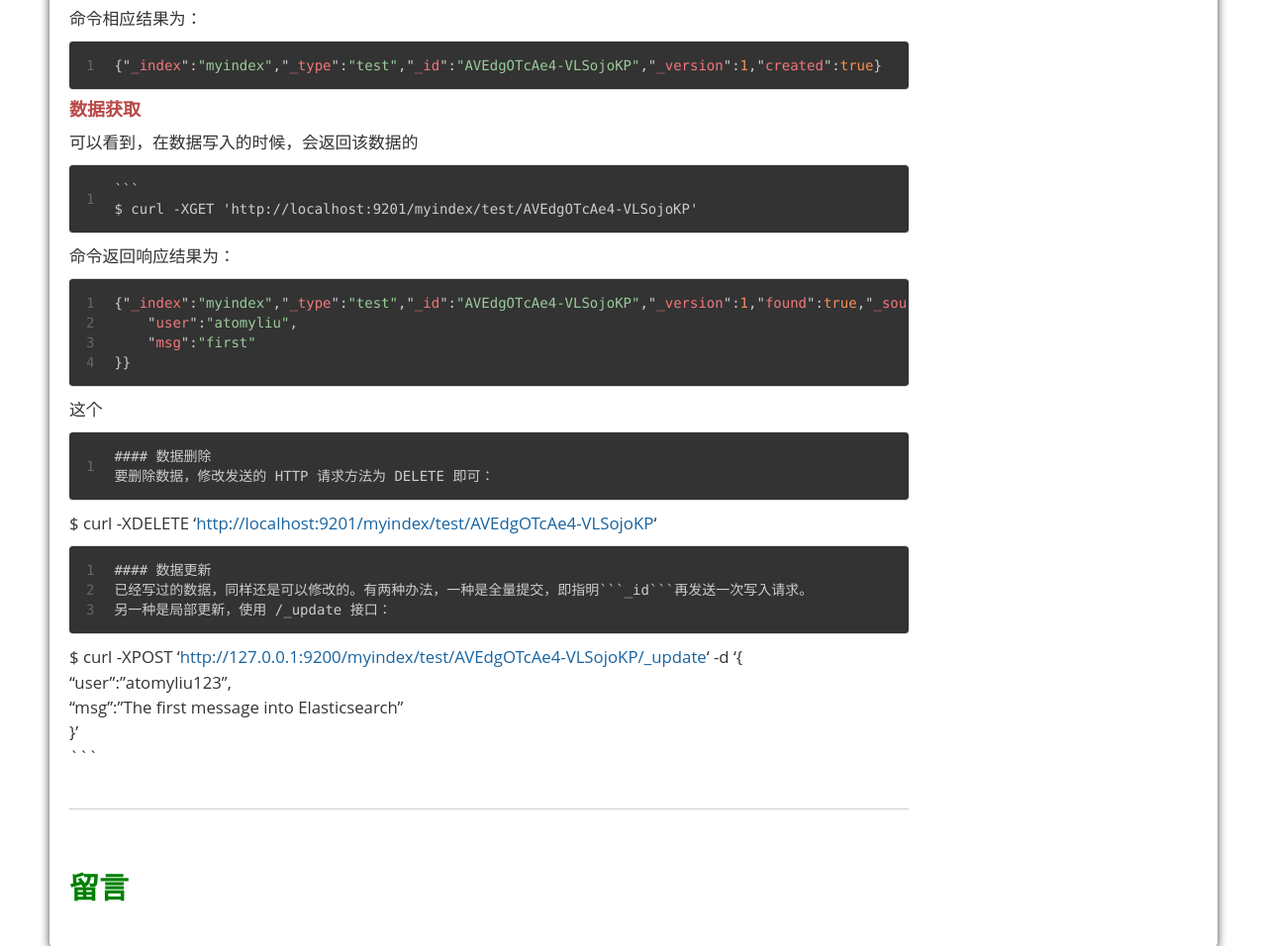
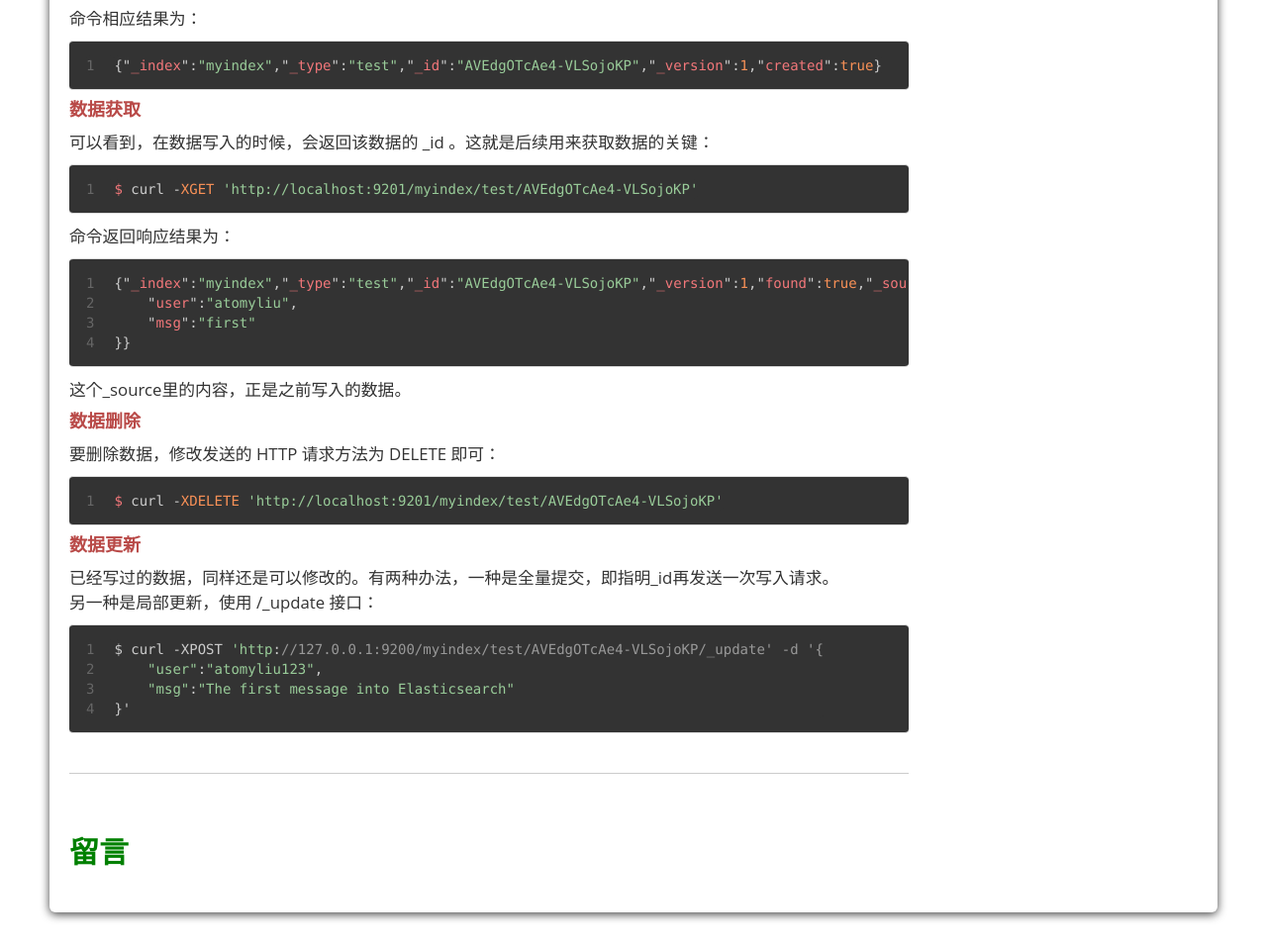
Before and after one commit to atomyliu/atomyliu.github.io, a plain HTML site: page 2015/11/19/elasticsearch/index.html in a window 1280 px wide. Shown: the part 1433-2389 px from the top of the page at 99% size. Drawn offline with Linux system fonts and the light colour scheme.

Commit message:
Site updated: 2015-11-19 10:36:39

````diff
--- a/2015/11/19/elasticsearch/index.html
+++ b/2015/11/19/elasticsearch/index.html
@@ -118,11 +118,11 @@ tags:elasticsearchElasticsearch 来源于作者 Shay Banon 的第一个开源项
 <h2 id="二、接口使用">二、接口使用</h2><h3 id="2-1_增删改查">2.1 增删改查</h3><p>增删改查是数据库的基础操作方法。ES 虽然不是数据库，但是很多场合下，都被人们当做一个文档型 NoSQL 数据库在使用，原因自然是因为在接口和分布式架构层面的相似性。</p>
 <h4 id="数据写入">数据写入</h4><p>ES 的一大特点，就是全 RESTful 接口处理 JSON 请求。所以，数据写入非常简单：<br><figure class="highlight rust"><table><tr><td class="gutter"><pre><span class="line">1</span><br><span class="line">2</span><br><span class="line">3</span><br><span class="line">4</span><br></pre></td><td class="code"><pre><span class="line">$ curl -XPOST <span class="string">'http</span>:<span class="comment">//127.0.0.1:9200/myindex/test' -d '&#123;</span></span><br><span class="line">    <span class="string">"user"</span>:<span class="string">"atomyliu"</span>,</span><br><span class="line">    <span class="string">"msg"</span>:<span class="string">"The first message into Elasticsearch"</span></span><br><span class="line">&#125;'</span><br></pre></td></tr></table></figure></p>
 <p>命令相应结果为：<br><figure class="highlight json"><table><tr><td class="gutter"><pre><span class="line">1</span><br></pre></td><td class="code"><pre><span class="line">&#123;"<span class="attribute">_index</span>":<span class="value"><span class="string">"myindex"</span></span>,"<span class="attribute">_type</span>":<span class="value"><span class="string">"test"</span></span>,"<span class="attribute">_id</span>":<span class="value"><span class="string">"AVEdgOTcAe4-VLSojoKP"</span></span>,"<span class="attribute">_version</span>":<span class="value"><span class="number">1</span></span>,"<span class="attribute">created</span>":<span class="value"><span class="literal">true</span></span>&#125;</span><br></pre></td></tr></table></figure></p>
-<h4 id="数据获取">数据获取</h4><p>可以看到，在数据写入的时候，会返回该数据的<figure class="highlight"><table><tr><td class="gutter"><pre><span class="line">1</span><br></pre></td><td class="code"><pre><span class="line">```&#10;$ curl -XGET &#39;http://localhost:9201/myindex/test/AVEdgOTcAe4-VLSojoKP&#39;</span><br></pre></td></tr></table></figure></p>
+<h4 id="数据获取">数据获取</h4><p>可以看到，在数据写入的时候，会返回该数据的 _id 。这就是后续用来获取数据的关键：<br><figure class="highlight elixir"><table><tr><td class="gutter"><pre><span class="line">1</span><br></pre></td><td class="code"><pre><span class="line"><span class="variable">$ </span>curl -<span class="constant">XGET </span><span class="string">'http://localhost:9201/myindex/test/AVEdgOTcAe4-VLSojoKP'</span></span><br></pre></td></tr></table></figure></p>
 <p>命令返回响应结果为：<br><figure class="highlight json"><table><tr><td class="gutter"><pre><span class="line">1</span><br><span class="line">2</span><br><span class="line">3</span><br><span class="line">4</span><br></pre></td><td class="code"><pre><span class="line">&#123;"<span class="attribute">_index</span>":<span class="value"><span class="string">"myindex"</span></span>,"<span class="attribute">_type</span>":<span class="value"><span class="string">"test"</span></span>,"<span class="attribute">_id</span>":<span class="value"><span class="string">"AVEdgOTcAe4-VLSojoKP"</span></span>,"<span class="attribute">_version</span>":<span class="value"><span class="number">1</span></span>,"<span class="attribute">found</span>":<span class="value"><span class="literal">true</span></span>,"<span class="attribute">_source</span>":<span class="value">&#123;</span><br><span class="line">    "<span class="attribute">user</span>":<span class="value"><span class="string">"atomyliu"</span></span>,</span><br><span class="line">    "<span class="attribute">msg</span>":<span class="value"><span class="string">"first"</span></span><br><span class="line"></span>&#125;</span>&#125;</span><br></pre></td></tr></table></figure></p>
-<p>这个<figure class="highlight"><table><tr><td class="gutter"><pre><span class="line">1</span><br></pre></td><td class="code"><pre><span class="line">#### &#25968;&#25454;&#21024;&#38500;&#10;&#35201;&#21024;&#38500;&#25968;&#25454;&#65292;&#20462;&#25913;&#21457;&#36865;&#30340; HTTP &#35831;&#27714;&#26041;&#27861;&#20026; DELETE &#21363;&#21487;&#65306;</span><br></pre></td></tr></table></figure></p>
-<p>$ curl -XDELETE ‘<a href="http://localhost:9201/myindex/test/AVEdgOTcAe4-VLSojoKP" target="_blank" rel="external">http://localhost:9201/myindex/test/AVEdgOTcAe4-VLSojoKP</a>‘<br><figure class="highlight autohotkey"><table><tr><td class="gutter"><pre><span class="line">1</span><br><span class="line">2</span><br><span class="line">3</span><br></pre></td><td class="code"><pre><span class="line">#### 数据更新</span><br><span class="line">已经写过的数据，同样还是可以修改的。有两种办法，一种是全量提交，即指明<span class="escape">``</span><span class="escape">`_</span>id<span class="escape">``</span><span class="escape">`再</span>发送一次写入请求。</span><br><span class="line">另一种是局部更新，使用 /_update 接口：</span><br></pre></td></tr></table></figure></p>
-<p>$ curl -XPOST ‘<a href="http://127.0.0.1:9200/myindex/test/AVEdgOTcAe4-VLSojoKP/_update" target="_blank" rel="external">http://127.0.0.1:9200/myindex/test/AVEdgOTcAe4-VLSojoKP/_update</a>‘ -d ‘{<br>    “user”:”atomyliu123”,<br>    “msg”:”The first message into Elasticsearch”<br>}’<br>```</p>
+<p>这个_source里的内容，正是之前写入的数据。</p>
+<h4 id="数据删除">数据删除</h4><p>要删除数据，修改发送的 HTTP 请求方法为 DELETE 即可：<br><figure class="highlight elixir"><table><tr><td class="gutter"><pre><span class="line">1</span><br></pre></td><td class="code"><pre><span class="line"><span class="variable">$ </span>curl -<span class="constant">XDELETE </span><span class="string">'http://localhost:9201/myindex/test/AVEdgOTcAe4-VLSojoKP'</span></span><br></pre></td></tr></table></figure></p>
+<h4 id="数据更新">数据更新</h4><p>已经写过的数据，同样还是可以修改的。有两种办法，一种是全量提交，即指明_id再发送一次写入请求。<br>另一种是局部更新，使用 /_update 接口：<br><figure class="highlight rust"><table><tr><td class="gutter"><pre><span class="line">1</span><br><span class="line">2</span><br><span class="line">3</span><br><span class="line">4</span><br></pre></td><td class="code"><pre><span class="line">$ curl -XPOST <span class="string">'http</span>:<span class="comment">//127.0.0.1:9200/myindex/test/AVEdgOTcAe4-VLSojoKP/_update' -d '&#123;</span></span><br><span class="line">    <span class="string">"user"</span>:<span class="string">"atomyliu123"</span>,</span><br><span class="line">    <span class="string">"msg"</span>:<span class="string">"The first message into Elasticsearch"</span></span><br><span class="line">&#125;'</span><br></pre></td></tr></table></figure></p>
 
 	</div>
 
````
